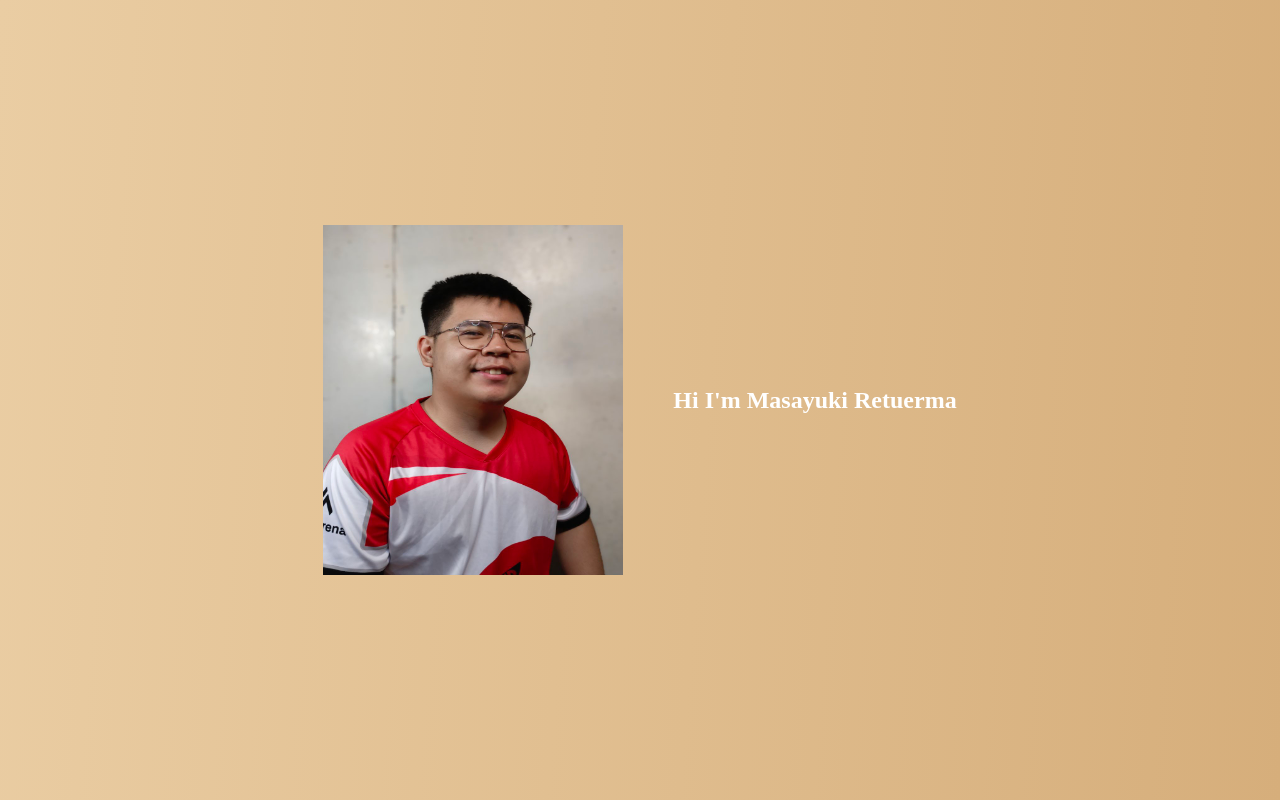
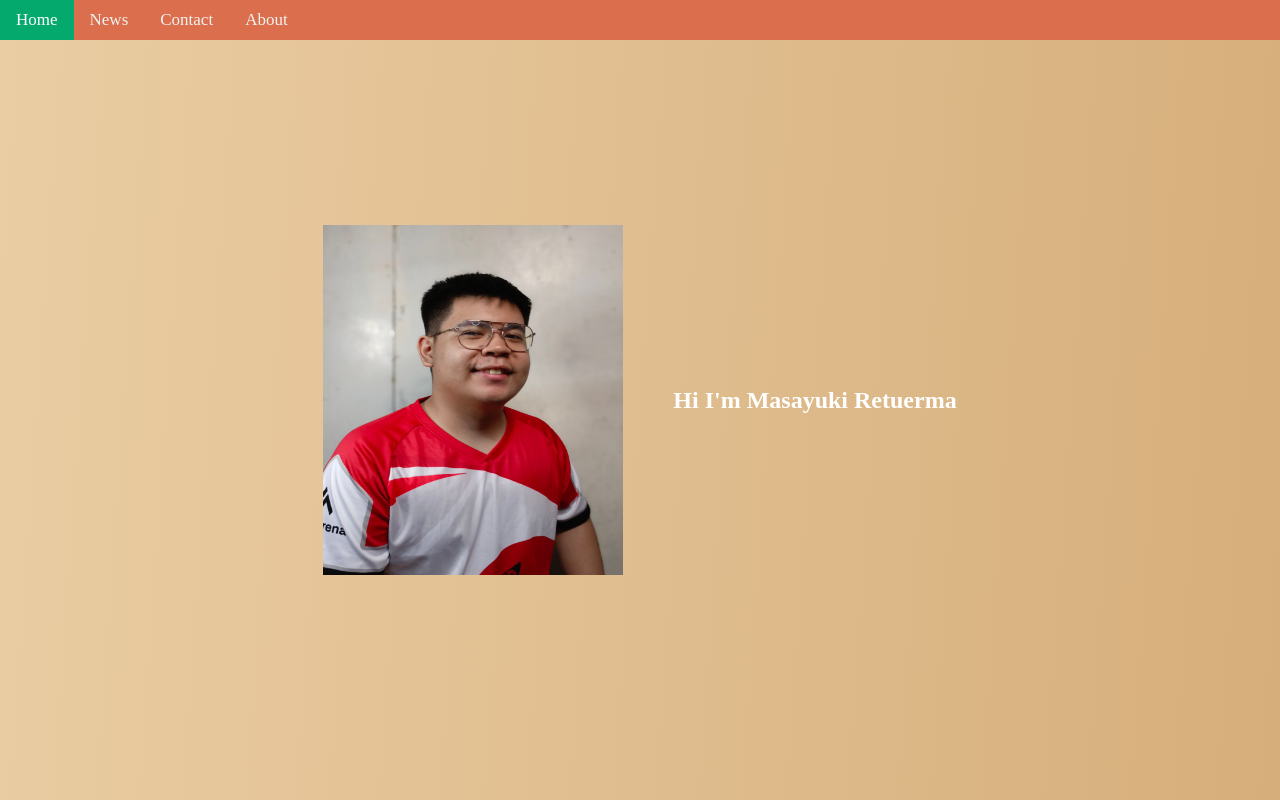
Before and after one commit to ImYokaii/My-Online-Portfolio, a plain HTML site: page mainpage.html in a window 1280 px wide. Drawn offline with Linux system fonts and the light colour scheme.

Commit message:
Added Smooth Scrolling
Started with Initial Layout

```diff
--- a/mainpage.html
+++ b/mainpage.html
@@ -1,21 +1,34 @@
 <!DOCTYPE html>
 <html>
+    <link rel="stylesheet" href="stylesheet.css">
 <head>
     <title>Masayuki's Portfolio</title>
-    <link rel="stylesheet" href="stylesheet.css">
+
 </head>
 <body>
-    <div class="container">
-        <div class="slides slide1">
-            <img src ="assets/PersonalImage.jpg">
-            <h2>Hi I'm Masayuki Retuerma</h2>
-        </div>
-        <div class="slides slide2">
-            <h2>Masayuki Retuerma</h2>
-        </div>
-        <div class="slides slide3">
-            <h2>Retuerma Masayuki</h2>
-        </div>
-    </div>
+    <main>
+    <header class="navigation">
+        <nav>
+            <a class="active" href="#home">Home</a>
+            <a href="#1stSlide">News</a>
+            <a href="#2ndSlide">Contact</a>
+            <a href="#3rdSlide">About</a>
+        </nav>
+    </header>
+    <section class="container">
+            <section class="slides slide1" id="1stSlide">
+                <img src ="assets/PersonalImage.jpg">
+                <h2>Hi I'm Masayuki Retuerma</h2>
+            </section>
+            <section class="slides slide2" id="2ndSlide">
+                <h2>I'm a Programmer</h2>
+                <img src ="assets/SnekImage.png">
+            </section>
+            <section class="slides slide3"id="3rdSlide" >
+                <h2>Retuerma Masayuki</h2>
+            </section>
+        </section>
+    </main>
+    <script src="script.js"></script>
 </body>
 </html>
--- /dev/null
+++ b/script.js
@@ -0,0 +1,8 @@
+document.querySelectorAll('a[href^="#"]').forEach(anchor =>{
+    anchor.addEventListener("click", function(e){
+        e.preventDefault();
+        document.querySelector(this.getAttribute("href")).scrollIntoView({
+            behavior: "smooth"
+        });
+    });
+});
--- a/stylesheet.css
+++ b/stylesheet.css
@@ -1,13 +1,48 @@
 *{
     margin: 0;
+    padding: 0;
 }
+body{
+    overflow-x: hidden;
+}
+html{
+    scroll-behavior: smooth;
+}
+
+.navigation{
+    background-color: #db6e4c;
+    overflow: hidden;
+    position: fixed;
+    top: 0;
+    width: 100%;
+
+}
+.navigation a {
+    float: left;
+    color: #f2f2f2;
+    text-align: center;
+    padding: 10px 16px;
+    text-decoration: none;
+    font-size: 17px;
+  }
+  .navigation a:hover {
+    background-color: #ddd;
+    color: black;
+  }
+
+  .navigation a.active {
+    background-color: #04AA6D;
+    color: white;
+  }
 
 .container{
     width: 100%;
     height: 100vh;
     overflow-y: scroll;
+    scroll-behavior: smooth;
     scroll-snap-type: y mandatory;
 }
+
 .slides{
     width: 100%;
     height: 100vh;
@@ -19,10 +54,13 @@
     background: linear-gradient(454deg, #eacda3, #d6ae7b);
     scroll-snap-align: start;
 }
+
 .slides img{
     width: 300px;
     height: 350px;
 }
+
+
 .slide1{
     background: linear-gradient(454deg, #eacda3, #d6ae7b)
 }
```
Also changed, not shown: assets/SnekImage.png (added).
